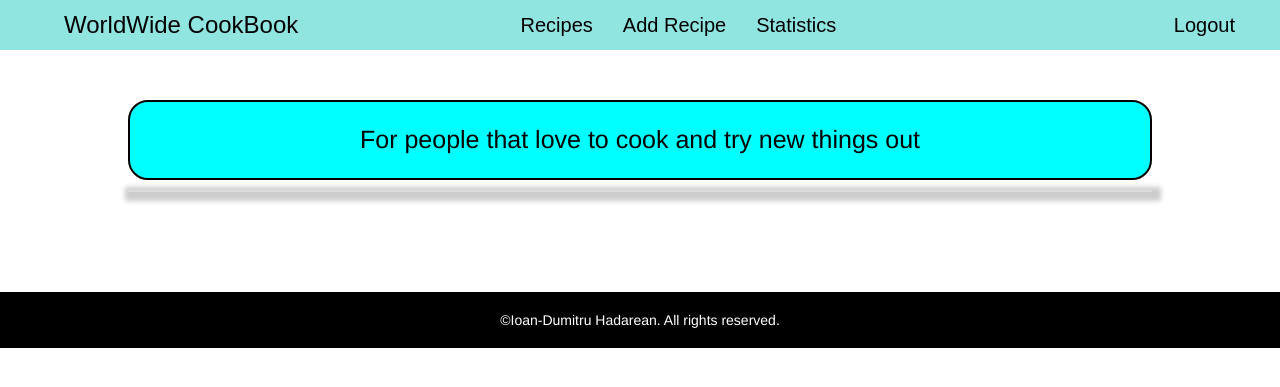
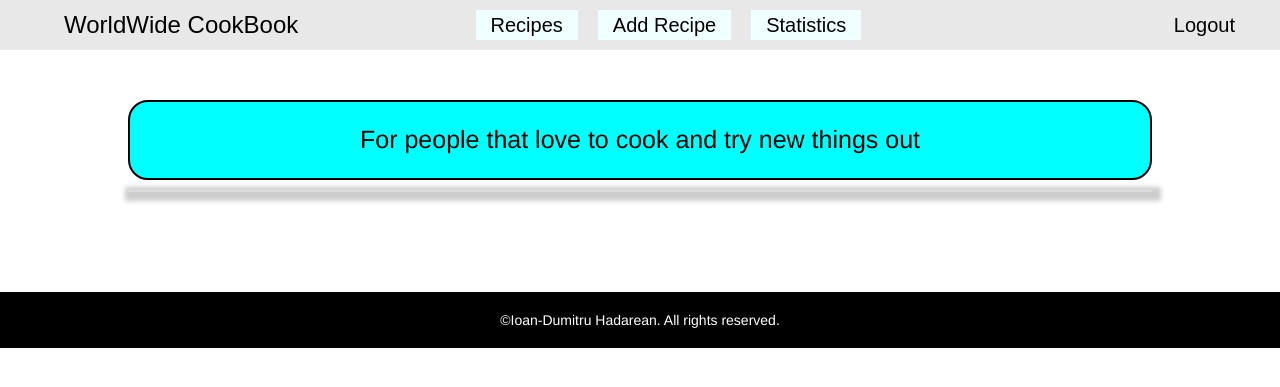
Before and after one commit to IoanHadarean/CookBook-project, a Flask app: page /recipes?limit=6&offset=0 in a window 1280 px wide. Shown: the top 387 px of the page. Run offline with Flask 2, Linux system fonts and the light colour scheme; the visitor is signed in with stand-in values (Sample User, id 1); data that the repository does not hold is empty; some libraries are stand-ins or nearby versions.

Commit message:
Added new design for navbar/added styling for navbar

```diff
--- a/static/css/recipes.css
+++ b/static/css/recipes.css
@@ -232,6 +232,8 @@ section {
     .recipes__image img {
         height: 180px;
     }
+
+
 }
 
 @media (min-width: 768px) and (max-width: 1000px) {
--- a/static/css/style.css
+++ b/static/css/style.css
@@ -58,7 +58,7 @@
  /* -------------------------------------------Navigation------------------------------------- */
 
  #navbar {
-  background-color: #90E5E1;
+  background-color: #E8E8E8;
   width: 100%;
   margin: 0px;
   z-index: 4;
@@ -83,6 +83,13 @@
   color: black;
   font-size: 20px;
   font-family: "Arial";
+ }
+
+ .navbar-middle li a {
+  background: #F0FFFF;
+  margin-right: 20px;
+  height: 30px;
+  margin-top: 10px;
  }
 
  .navbar-brand {
@@ -142,6 +149,23 @@
 
 
  /* --------------------------------------------------Media Queries------------------------------- */
+
+@media only screen and (max-width: 768px) {
+ .navbar-middle, .navbar-right {
+  display: flex;
+  align-items: center;
+  justify-content: center;
+ }
+
+ .navbar-middle {
+  margin-top: 23px;
+ }
+
+ .navbar-right {
+  margin-bottom: 23px;
+ }
+}
+
 
  @media screen and (max-width: 500px) {
   .form-control {
@@ -230,8 +254,8 @@
   .navbar-right {
    margin-right: 15px;
   }
+
  }
-
 
  @media (min-width: 1920px) and (max-width: 2560px) {
   .form-group--responsive {
--- a/static/js/app.js
+++ b/static/js/app.js
@@ -1,24 +1,42 @@
+// Load the content
+
 window.onload = function() {
-    let navList = document.querySelectorAll('li a');
-    for (let i = 0; i < navList.length; i++) {
-        if (navList[i].textContent == 'Login') {
-            navList[i].style.backgroundColor = '#f26226';
-            navList[i].style.height = '30px';
-            navList[i].style.marginTop = '10px';
-            navList[i].style.color = 'white';
-            navList[i].style.display = 'flex';
-            navList[i].style.alignItems = 'center';
-            navList[i].style.justifyContent = 'center';
+
+    // Get all links
+    let navLinks = document.querySelectorAll('li a');
+
+    // Iterate through links
+    for (let i = 0; i < navLinks.length; i++) {
+
+        // Customize login link
+        if (navLinks[i].textContent == 'Login') {
+            navLinks[i].style.backgroundColor = '#f26226';
+            navLinks[i].style.height = '30px';
+            navLinks[i].style.marginTop = '10px';
+            navLinks[i].style.color = 'white';
+            navLinks[i].style.display = 'flex';
+            navLinks[i].style.alignItems = 'center';
+            navLinks[i].style.justifyContent = 'center';
         }
-        else if (navList[i].textContent == 'Register') {
-            navList[i].style.backgroundColor = 'white';
-            navList[i].style.height = '30px';
-            navList[i].style.marginTop = '10px';
-            navList[i].style.color = 'black';
-            navList[i].style.display = 'flex';
-            navList[i].style.alignItems = 'center';
-            navList[i].style.justifyContent = 'center';
-            navList[i].style.marginRight = '30px';
+
+        // Customize register link
+        else if (navLinks[i].textContent == 'Register') {
+            navLinks[i].style.backgroundColor = 'white';
+            navLinks[i].style.height = '30px';
+            navLinks[i].style.marginTop = '10px';
+            navLinks[i].style.color = 'black';
+            navLinks[i].style.display = 'flex';
+            navLinks[i].style.alignItems = 'center';
+            navLinks[i].style.justifyContent = 'center';
+        }
+
+
+        //Customize other links
+
+        else {
+            navLinks[i].style.display = 'flex';
+            navLinks[i].style.alignItems = 'center';
+            navLinks[i].style.justifyContent = 'center';
         }
     }
 
```
